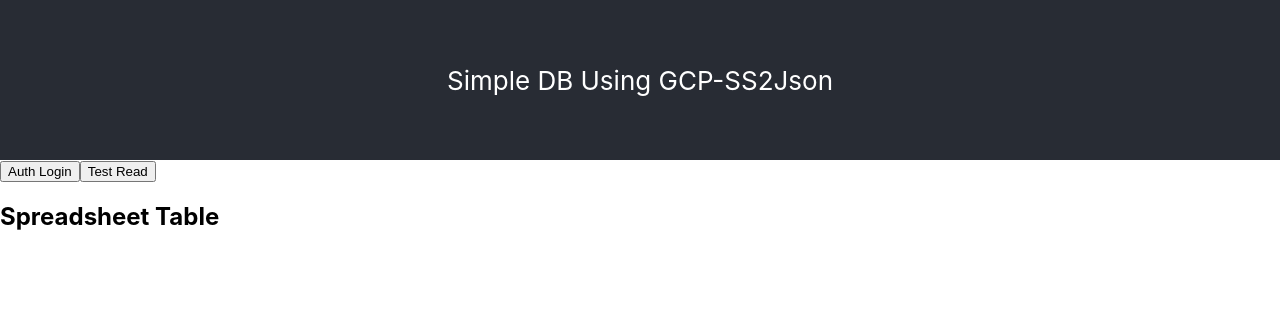
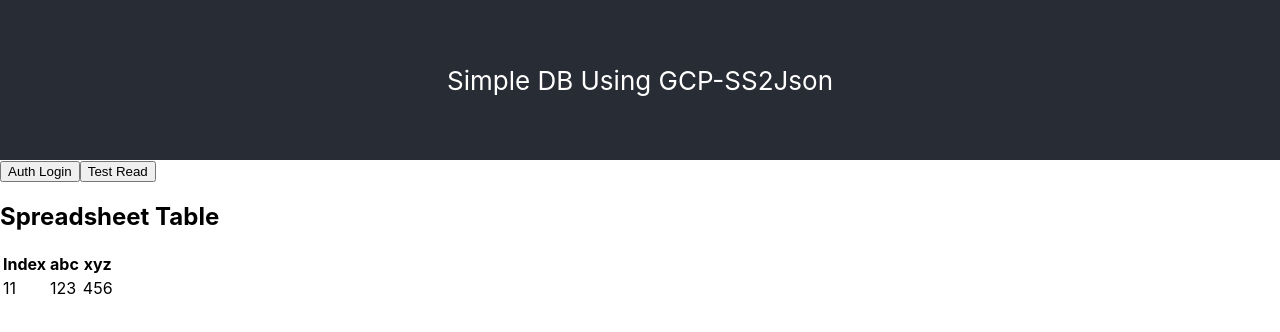
Before and after one commit to wfchiang/gcp-spreadsheet-2-json-sample-apps, a React app in the folder simple-db/: page / in a window 1280 px wide. Shown: the top 332 px of the page. Built offline with nearby package versions, Linux system fonts and the light colour scheme.

Commit message:
add a sub-component

```diff
--- /dev/null
+++ b/simple-db/src/spreadsheetRow.js
@@ -0,0 +1,48 @@
+import React from 'react'
+
+class SpreadsheetRow extends React.Component {
+    constructor (props) {
+        super(props);
+
+        this.isHeader = props.isHeader;
+        this.colTitles = props.colTitles;
+
+        if (!this.isHeader) {
+            if (props.activeData.rowIndex == props.backupData.rowIndex) {
+                this.rowIndex = props.activeData.rowIndex;
+                this.backupData = props.backupData.data;
+                this.state = {
+                    isDiff: false,
+                    inEdit: false,
+                    data: props.activeData.data
+                };
+            }
+            else {
+                console.error('[SpreadsheetRow] rowIndex mismatching between the activeData and the backupData');
+            }
+        }
+    }
+
+    render() {
+        if (this.isHeader) {
+            return (
+                <tr>
+                    <th>Index</th>
+                    {this.colTitles.map((ct, i_ct) =>
+                        <th>{ct}</th>)}
+                </tr>
+            );
+        }
+        else {
+            return (
+                <tr key={'ss-row-'+String(this.rowIndex)}>
+                    <td key={'ss-cell-'+String(this.rowIndex)}>{this.rowIndex}</td>
+                    {this.colTitles.map((ct, i_ct) =>
+                        <td key={'ss-cell-'+String(this.rowIndex)+'-'+String(ct)}>{this.state.data[ct]}</td>)}
+                </tr>
+            );
+        }
+    }
+}
+
+export default SpreadsheetRow;
--- a/simple-db/src/ss2json.js
+++ b/simple-db/src/ss2json.js
@@ -1,4 +1,5 @@
 import React from 'react'
+import SpreadsheetRow from './spreadsheetRow'
 import ClientSecret from './client_secret.json'
 
 class GoogleLoginButton extends React.Component {
@@ -6,7 +7,8 @@ class GoogleLoginButton extends React.Component {
         super(props);
 
         this.state = {
-            spreadsheetData: {}
+            spreadsheetData: {},
+            backupSpreadsheetData: {}
         };
 
         // try to store the google credentials
@@ -18,7 +20,7 @@ class GoogleLoginButton extends React.Component {
             let para_k = decodeURIComponent(m[1]);
             let para_v = decodeURIComponent(m[2]);
             oauth2Params[para_k] = para_v;
-            console.info('para[' + para_k + '] = [' + para_v + ']');
+            console.debug('para[' + para_k + '] = [' + para_v + ']');
         }
         if (oauth2Params['state'] && oauth2Params['state'] == 'callback') {
             for (let k in oauth2Params) {
@@ -34,6 +36,11 @@ class GoogleLoginButton extends React.Component {
         this.isUndefined = this.isUndefined.bind(this);
         this.isObject = this.isObject.bind(this);
         this.isArray = this.isArray.bind(this);
+
+        // to be removed
+        this.testColTitles = ['abc', 'xyz'];
+        this.data = {'rowIndex': '11', 'data': {'abc': '123', 'xyz': '456'}}
+        this.backup = {'rowIndex': '11', 'data': {'abc': '123', 'xyz': '456'}}
     }
 
     isUndefined(v) {
@@ -100,18 +107,19 @@ class GoogleLoginButton extends React.Component {
             xhr.setRequestHeader('Authorization', localStorage.getItem('token_type') + ' ' + localStorage.getItem('access_token'));
             xhr.onreadystatechange = function (e) {
                 if (xhr.readyState === 4 && xhr.status === 200) {
-                    console.info(' xhr.response > ' + xhr.response);
+                    console.debug(' xhr.response > ' + xhr.response);
                     this.setState({
-                        spreadsheetData: JSON.parse(xhr.response)
+                        spreadsheetData: JSON.parse(xhr.response),
+                        backupSpreadsheetData: JSON.parse(xhr.response)
                     });
                 } else {
-                    console.info(' xhr state-status > ' + xhr.readyState + '-' + xhr.status);
+                    console.debug(' xhr state-status > ' + xhr.readyState + '-' + xhr.status);
                 }
             }.bind(this);
             xhr.send(null);
         }
         else {
-            console.info('No token... cannot read the spreadsheet');
+            console.debug('No token... cannot read the spreadsheet');
         }
     }
 
@@ -124,23 +132,30 @@ class GoogleLoginButton extends React.Component {
                 {(this.isObject(this.state.spreadsheetData) && this.isArray(this.state.spreadsheetData.columnTitles) && this.isArray(this.state.spreadsheetData.rows)) &&
                     <table>
                         <tbody>
-                            <tr>
-                                <th>Index</th>
-                                {this.state.spreadsheetData.columnTitles.map((ct, i) =>
-                                    <th key={ct+String(i)}>{ct}</th>
-                                )}
-                            </tr>
+                            <SpreadsheetRow
+                                isHeader={true}
+                                colTitles={this.state.spreadsheetData.columnTitles} />
                             {this.state.spreadsheetData.rows.map((row, i) =>
-                                <tr key={'ss-row-'+String(i)}>
-                                <td>{row.rowIndex}</td>
-                                {this.state.spreadsheetData.columnTitles.map((ct, j) =>
-                                    <td key={'ss-cell-'+String(i)+'-'+String(j)}>{row.data[ct]}</td>
-                                )}
-                                </tr>
+                                <SpreadsheetRow
+                                    isHeader={false}
+                                    colTitles={this.state.spreadsheetData.columnTitles}
+                                    activeData={this.state.spreadsheetData.rows[i]}
+                                    backupData={this.state.backupSpreadsheetData.rows[i]} />
                             )}
                         </tbody>
                     </table>
                 }
+
+                <table>
+                    <SpreadsheetRow
+                        isHeader={true}
+                        colTitles={this.testColTitles} />
+                    <SpreadsheetRow
+                        isHeader={false}
+                        colTitles={this.testColTitles}
+                        activeData={this.data}
+                        backupData={this.backup} />
+                </table>
             </div>
         );
     }
```
